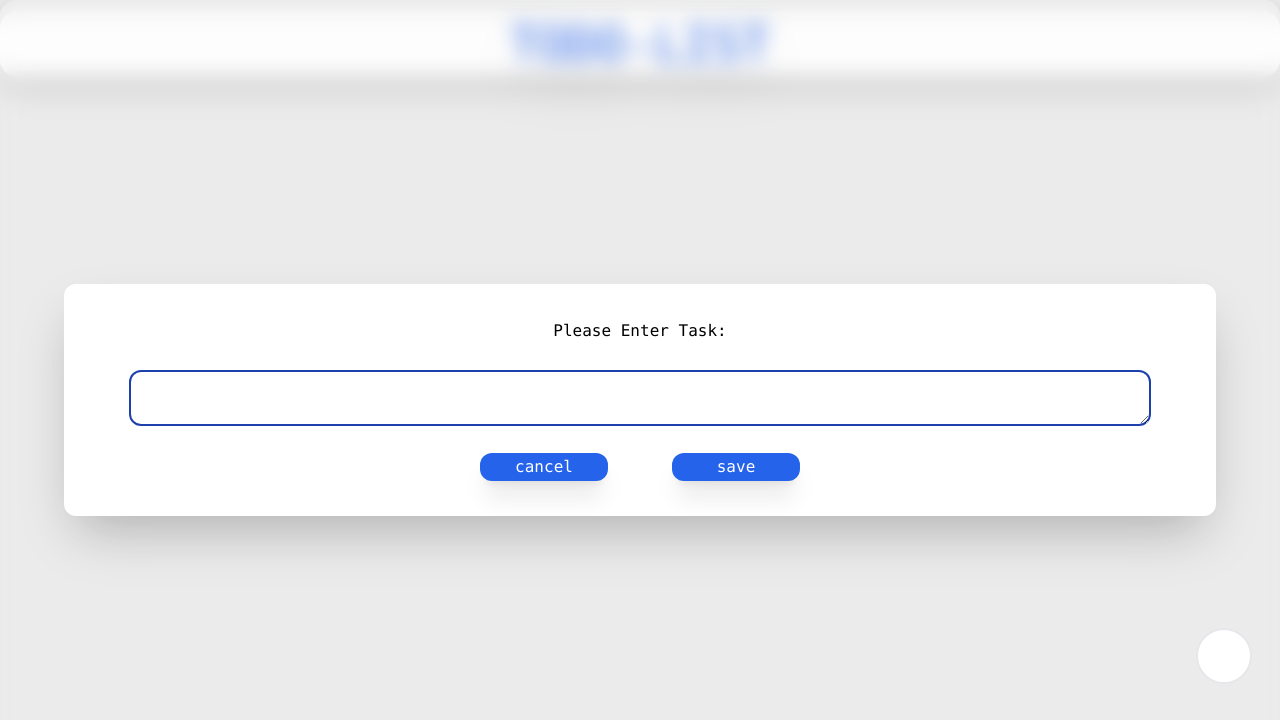
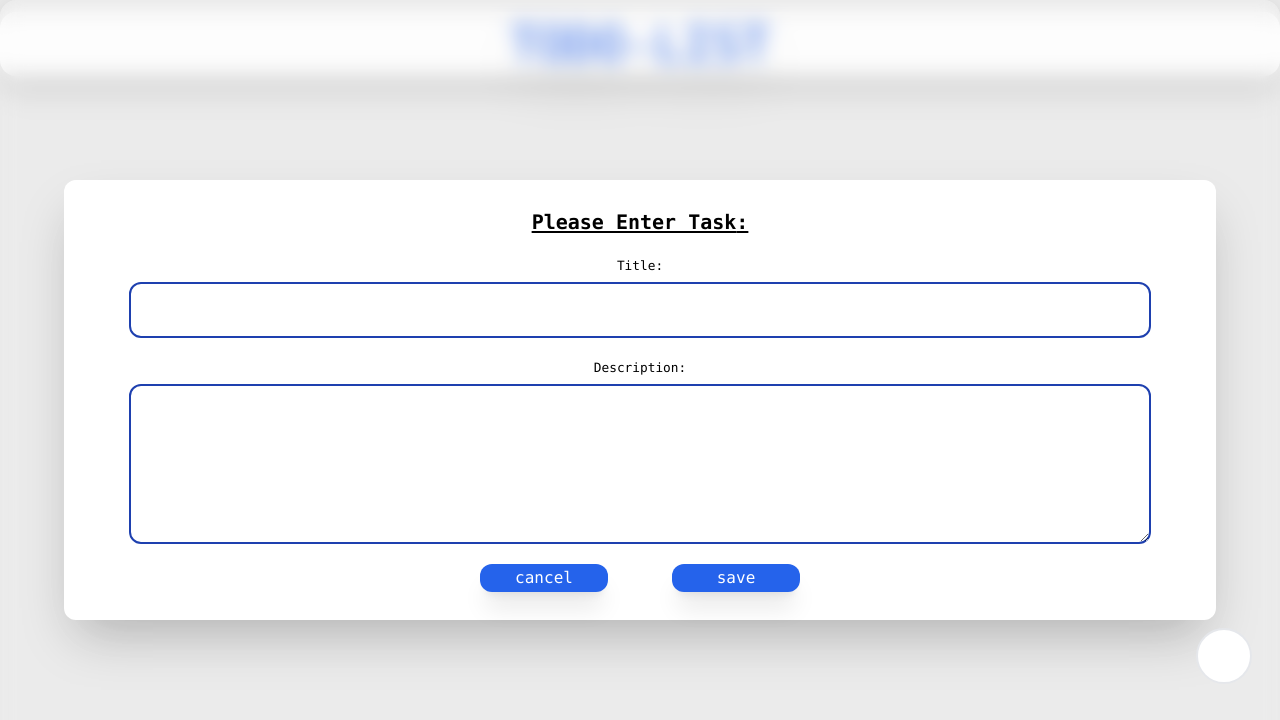
Before and after one commit to sz0320-bit/todoReact, a React (Vite) app in the folder todo-list/: page / in a window 1280 px wide. Both pictures are taken after a click on the button 1212 px from the left and 732 px from the top of the page. Shown: the top 720 px of the page. Built offline with nearby package versions, Linux system fonts and the light colour scheme; some icons are missing.

Commit message:
implemented description feature

```diff
--- a/todo-list/src/components/AddTask.jsx
+++ b/todo-list/src/components/AddTask.jsx
@@ -3,7 +3,9 @@ import logo from './images/adds.svg';
 
 const AddTask = ({onclick}) => {
     return (
-        <button onClick={onclick} className={"fixed border-2  bottom-7 shadow-3xl right-7 primary  h-20 w-20 rounded-[5em] flex justify-center items-center text-2xl"}><img className={'h-10'} src={logo}/></button>
+        <button onClick={onclick} className={"fixed border-2  bottom-7 shadow-3xl right-7 primary  h-20 w-20 rounded-[5em] flex justify-center items-center text-2xl"}>
+            <img className={'h-10'} src={logo}/>
+        </button>
     )
 }
 
--- a/todo-list/src/components/task.jsx
+++ b/todo-list/src/components/task.jsx
@@ -3,27 +3,35 @@ import Window from "./window";
 const Task = ({task,onDelete,onEdit}) => {
 
     const [text, setText] = useState(task.text);
+    const [description, setDescription] = useState(task.desc);
     const [show, setShow] = useState(false);
 
     const showState = (bool) => {
         setShow(bool);
     }
 
-    const editTask = (text) => {
-        onEdit(task.id, text);
+    const editTask = (text,desc) => {
+        onEdit(task.id, text, desc);
         setText(text);
+        setDescription(desc);
     }
 
     return (
         <>
-            { show && <Window onSubmit={editTask} initial={task.text} showState={showState} title={"Edit Task"}/>}
-        <div className="h-fit p-3 flex gap-3 flex-col mt-6 primary rounded-xl shadow-xl">
+            { show && <Window onSubmit={editTask} initialTitle={task.text} initialDesc={task.desc} showState={showState} title={"Edit Task"}/>}
+        <div className="h-fit p-5 flex gap-3 flex-col justify-center   primary rounded-xl shadow-xl">
 
             <div  id="line" >
-                <input  type="text" maxLength={15} className=" w-[100%] text-center textColor  h-fit shadow-none bg-transparent overflow-y-auto break-words font-mono text-xl pointer-events-none" readOnly   value={text} onChange={(e) => setText(e.target.value)}/>
+                <input type={'text'} className=" w-[100%] uppercase  text-center underline-offset-2 underline    font-extrabold  textColor flex justify-center  h-fit  primary overflow-y-auto break-words font-mono text-xl pointer-events-none" value={text}  onChange={(e) => setText(e.target.value)}/>
+                {
+                    description !=='' &&
+                    <span className={" w-[100%] pt-3  textColor flex   h-fit  primary overflow-y-auto break-words font-mono text-s pointer-events-none"}>
+                    {description}
+                </span>}
+
             </div>
             <div className="flex justify-center gap-5" >
-                <input type="button" value="edit" className=" px-7 font-mono py-0.5 bg-blue-600 w-32 text-white border-blue-800 h-fit px-2 rounded-xl shadow-xl" onClick={() => setShow(true)}/>
+                <input type="button" value="edit" className=" px-7 font-mono py-0.5  bg-blue-600 w-32 text-white border-blue-800 h-fit px-2 rounded-xl shadow-xl" onClick={() => setShow(true)}/>
                 <input type="button" value="delete" className=" px-7 font-mono py-0.5 bg-blue-600 w-32 text-white  h-fit px-2 rounded-xl shadow-xl" onClick={() => onDelete(task.id)}/>
             </div>
         </div>
--- a/todo-list/src/components/tasks.jsx
+++ b/todo-list/src/components/tasks.jsx
@@ -13,8 +13,8 @@ try {
 
 
 
-    const addTask = (text) => {
-        let ret = {"text":text,"id":randomKey()};
+    const addTask = (text, desc) => {
+        let ret = {"text":text,"desc":desc,"id":randomKey()};
         setTasks(task.concat(ret));
     }
 
@@ -32,13 +32,14 @@ try {
         setTasks(task.filter((task) => task.id !== key));
     }
 
-    const editTask = (id, text) => {
+    const editTask = (id, text, desc) => {
         //function that setsstate as a new array with the edited task that matches the id and replaces the text with the new text
-        console.log(id, text);
+        console.log(id, text, desc);
         let newTask = [...tasks]
         for(let i = 0; i < newTask.length; i++) {
             if(newTask[i].id === id) {
                 newTask[i].text = text;
+                newTask[i].desc = desc;
             }
         }
         setTasks(newTask);
@@ -58,9 +59,9 @@ const [show, setShow] = useState(false);
 
     return (
         <>
-            {show && <Window onSubmit={addTask} showState={showState} initial={''} title={"Please Enter Task"}/>}
+            {show && <Window onSubmit={addTask} showState={showState} initialTitle={''} initialDesc={''} title={"Please Enter Task"} />}
             <div className="">
-                <div id={'entrypoint'} className={'flex flex-col lg:grid lg:grid-cols-3 gap-5'}>
+                <div id={'entrypoint'} className={'flex flex-col lg:grid lg:grid-cols-3 gap-5 gap-y-10 md:grid lg:gap-8 md:grid-cols-2'}>
                     {
                         task.map((task) => (
                             <Task  key={task.id}  task={task} onEdit={editTask} onDelete={deleteTask}/>
--- a/todo-list/src/components/window.jsx
+++ b/todo-list/src/components/window.jsx
@@ -2,14 +2,15 @@
 
     import {useRef, useState} from "react";
 
-    const Window = ({ onSubmit , showState, initial, title}) => {
-        const [text, setText] = useState(initial);
+    const Window = ({ onSubmit , showState, initialTitle, initialDesc,title}) => {
+        const [text, setText] = useState(initialTitle);
+        const [description, setDescription] = useState(initialDesc);
         const ref = useRef(null);
 
         const newTask = (e) => {
             let thisRef = ref.current;
             e.preventDefault();
-            onSubmit(text);
+            onSubmit(text, description);
             thisRef.value = '';
             showState(false);
         }
@@ -21,8 +22,11 @@
         return (
             <div className={"h-[100%] left-0 top-0 justify-center  items-center w-screen fixed flex-col flex glass "}>
                 <form onSubmit={newTask} className={'flex font-mono primary flex-col center w-[90%] h-fit gap-5 py-7 shadow-2xl  justify-evenly items-center  rounded-xl p-2 '}>
-                    <h2 className={"textColor"} >{title}:</h2>
-                    <textarea id="mainentry" value={text} maxLength={24}  className={'font-mono bg-transparent h-[32%] text-top text-xl border-2 overflow-auto border-blue-800  textColor rounded-xl p-3  w-[90%]'} ref={ref} onChange={(e) => setText(e.target.value)}/>
+                    <h2 className={"textColor underline underline-offset-2 text-xl font-bold"} >{title}:</h2>
+                    <h4 className={"textColor mb-[-1em] text-[0.8rem]"}>Title:</h4>
+                    <input type={"text"} id="mainentry" value={text}    className={'font-mono bg-transparent h-14 text-top text-xl border-2 overflow-auto border-blue-800  textColor rounded-xl p-3  w-[90%]'} ref={ref} onChange={(e) => setText(e.target.value)}/>
+                    <h4 className={"textColor mb-[-1em] text-[0.8rem]"}>Description:</h4>
+                    <textarea id="mainentry" value={description}   className={'font-mono bg-transparent h-40 text-top text-xl border-2 overflow-auto border-blue-800  textColor rounded-xl p-3  w-[90%]'} ref={ref} onChange={(e) => setDescription(e.target.value)}/>
                     <div className={"flex flex-row gap-16"}>
                         <input type="button" onClick={cancelText} value="cancel" className={'px-7 font-mono py-0.5 bg-blue-600 w-32 text-white text-center  h-fit px-2 rounded-xl shadow-xl'} id="mainsubmit"/>
                         <input type="submit" value="save" className={'px-7 font-mono py-0.5 bg-blue-600 w-32 text-white  h-fit px-2 rounded-xl shadow-xl'} id="mainsubmit"/>
```
